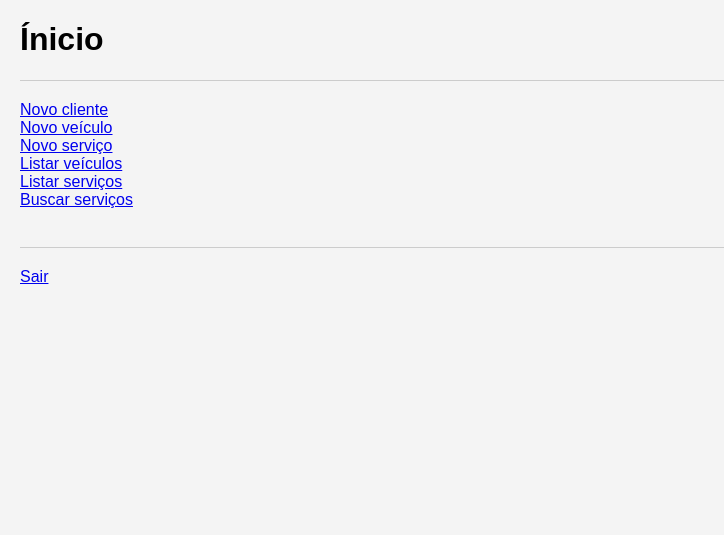
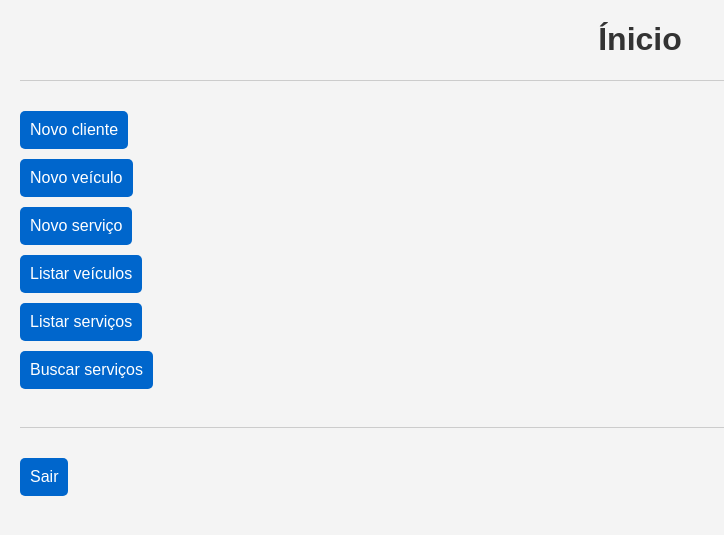
Before and after one commit to luisarriel/trabalho3tri, a PHP site: page /home.php in a window 1280 px wide. Shown: the top 535 px of the page, without its empty margins (0-724 px from the left). Run offline with PHP 8.4, Linux system fonts and the light colour scheme; the visitor is signed in with stand-in values (Sample User, id 1).

Commit message:
ajeitando css

```diff
--- a/codigo/estilo.css
+++ b/codigo/estilo.css
@@ -48,3 +48,32 @@ hr {
     border-top: 1px solid #ccc;
     margin: 20px 0;
 }
+
+h1 {
+    text-align: center;
+    color: #333;
+}
+
+a {
+    display: inline-block;
+    background-color: #0066cc;
+    color: white;
+    padding: 10px;
+    text-decoration: none;
+    border-radius: 5px;
+    margin-top: 10px;
+}
+
+img {
+    width: 180px;
+    height: 140px;
+    border-radius: 5px;
+    display: block;
+    margin-bottom: 10px;
+}
+
+.checkbox {
+    display: inline;
+    width: auto;
+    margin: 0;
+}
```
